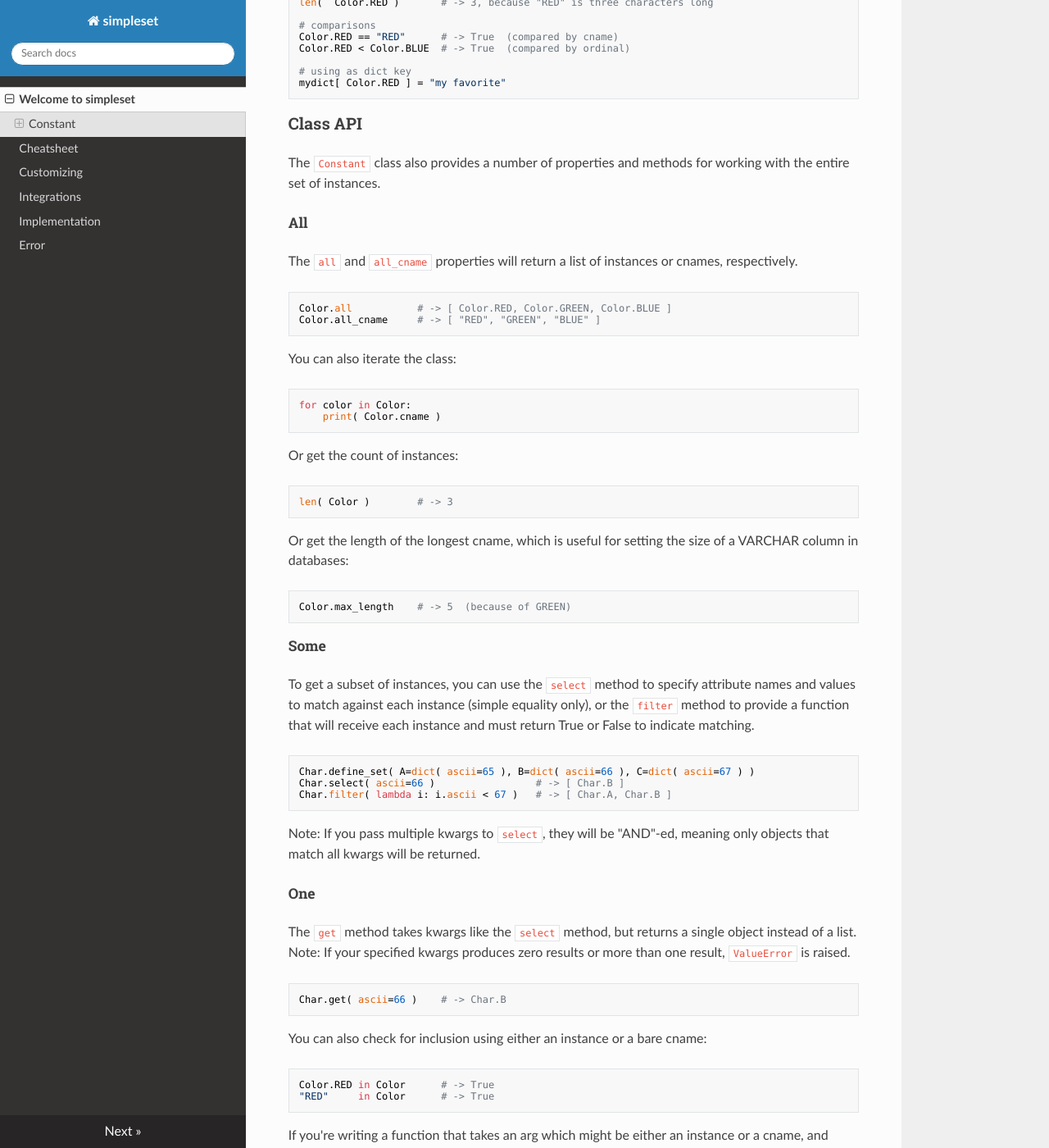
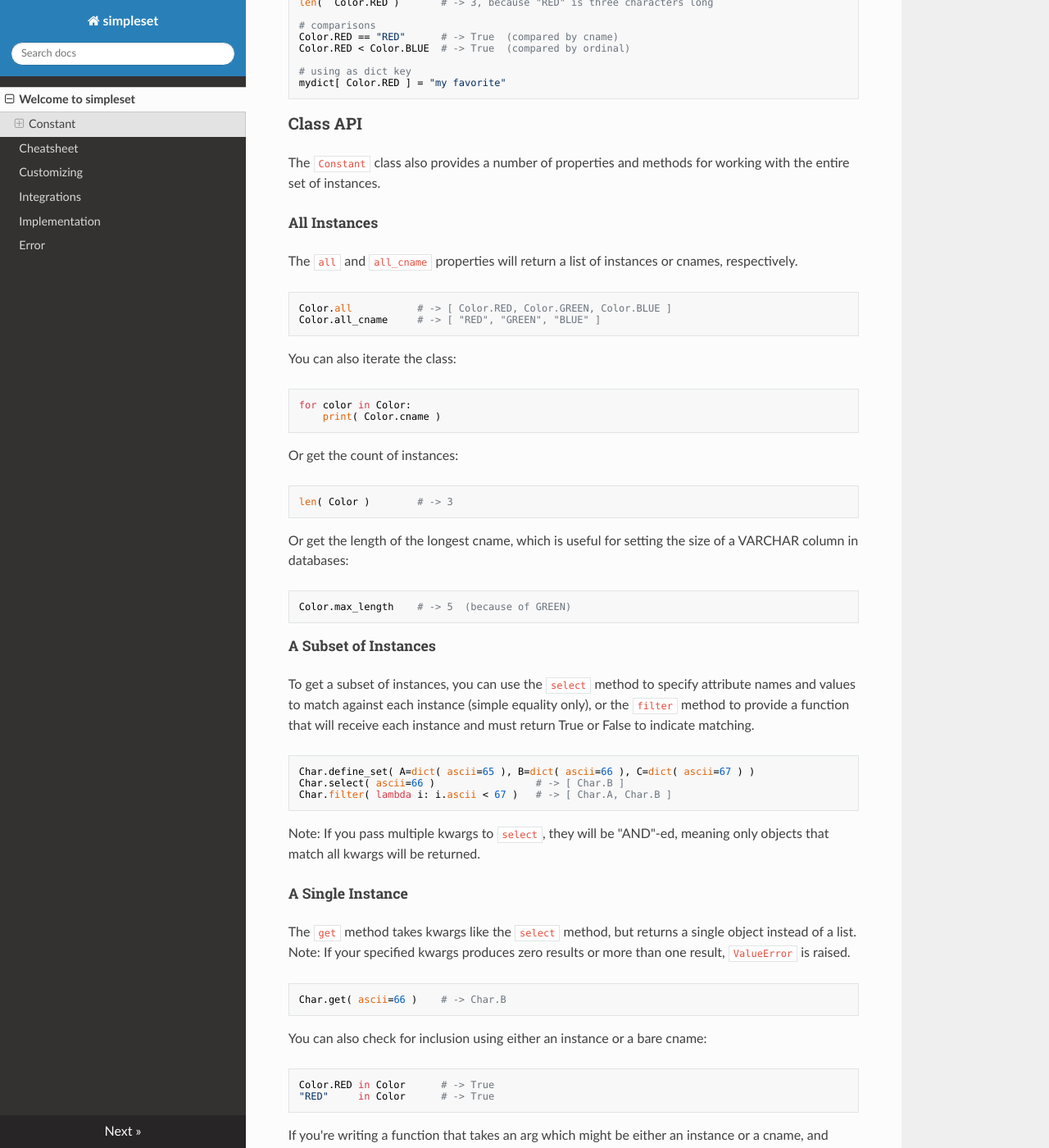
Before and after one commit to odigity/simpleset, an MkDocs documentation site: the page built from docs/index.md, in a window 1280 px wide and 1400 px high, scrolled down 1962 px. Shown: the whole window at 82% size. Built offline with MkDocs 1.6.1, drawn with Linux system fonts in a browser that asks for light colours; nearby versions of some CDN libraries.

Commit message:
mark v0.3.0 section

````diff
--- a/docs/index.md
+++ b/docs/index.md
@@ -102,7 +102,7 @@ mydict[ Color.RED ] = "my favorite"
 
 The `Constant` class also provides a number of properties and methods for working with the entire set of instances.
 
-##### All
+##### All Instances
 
 The `all` and `all_cname` properties will return a list of instances or cnames, respectively.
 
@@ -130,7 +130,7 @@ Or get the length of the longest cname, which is useful for setting the size of
 Color.max_length    # -> 5  (because of GREEN)
 ```
 
-##### Some
+##### A Subset of Instances
 
 To get a subset of instances, you can use the `select` method to specify attribute names and values to match against each instance (simple equality only), or the `filter` method to provide a function that will receive each instance and must return True or False to indicate matching.
 
@@ -142,7 +142,7 @@ Char.filter( lambda i: i.ascii < 67 )   # -> [ Char.A, Char.B ]
 
 Note: If you pass multiple kwargs to `select`, they will be "AND"-ed, meaning only objects that match all kwargs will be returned.
 
-##### One
+##### A Single Instance
 
 The `get` method takes kwargs like the `select` method, but returns a single object instead of a list.  Note: If your specified kwargs produces zero results or more than one result, `ValueError` is raised.
 
````
Also changed, not shown: CHANGELOG.md (+5 -1 lines).
